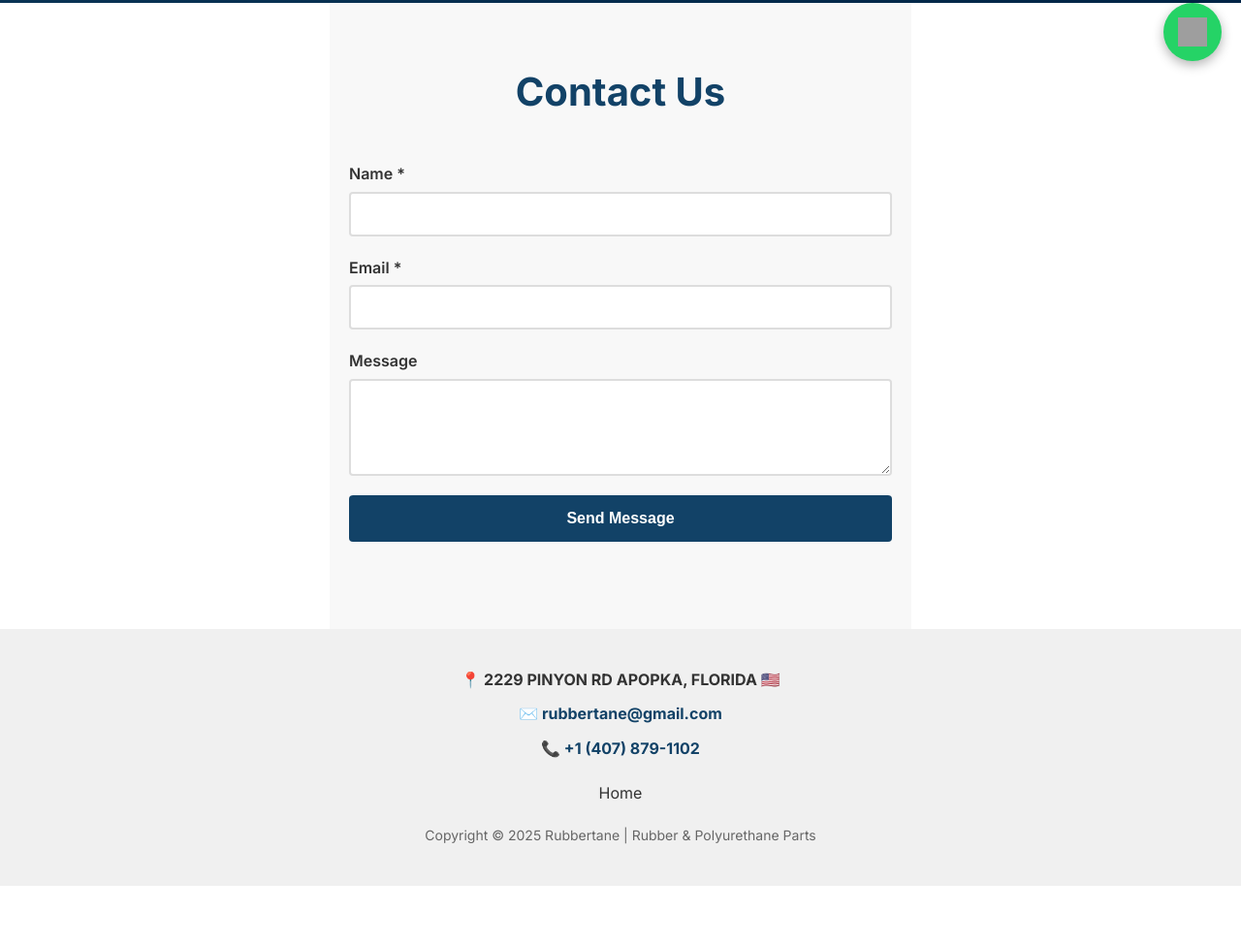
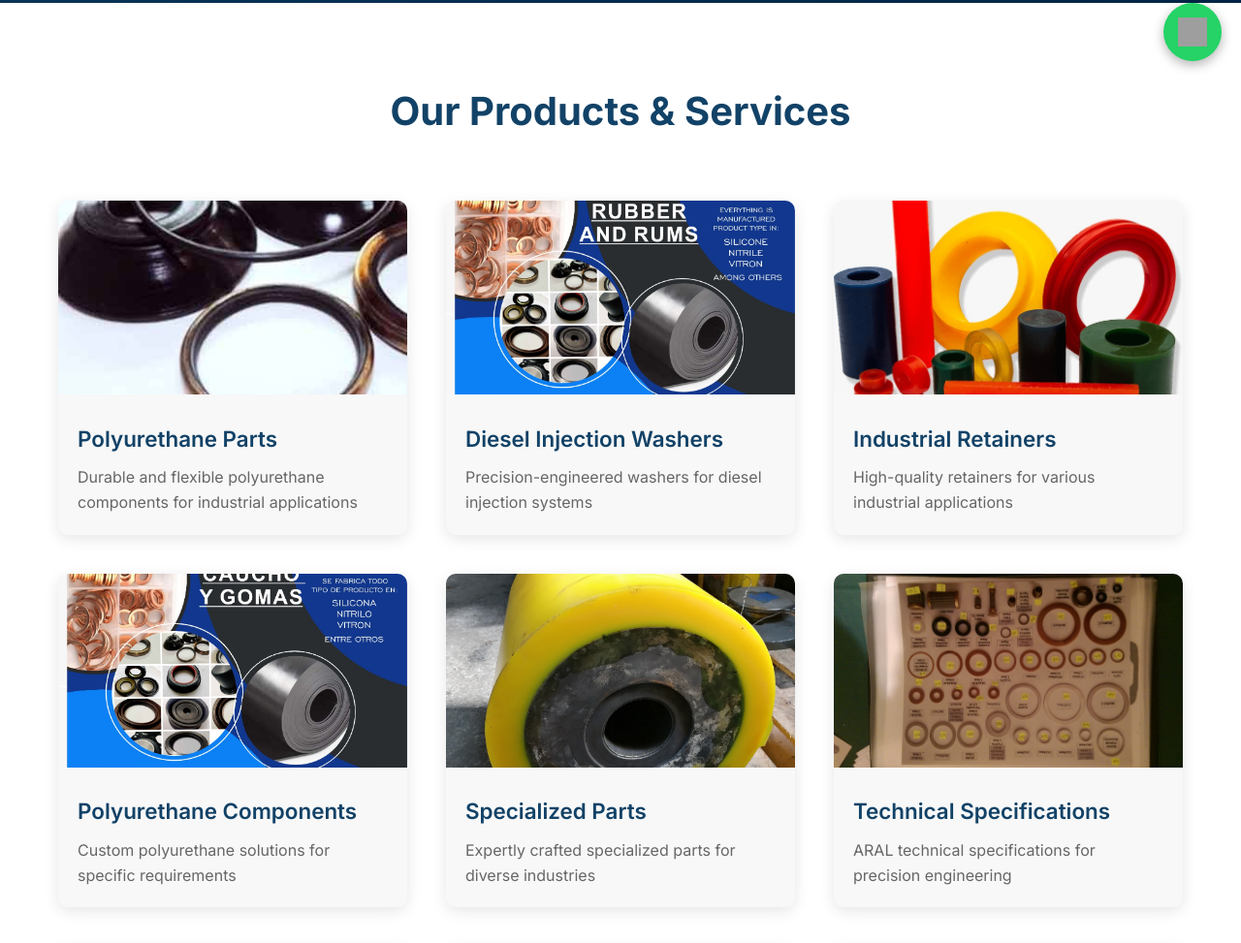
Before and after one commit to GloriaBravo/Rubbertane, a plain HTML site: page index.html in a window 1280 px wide. Shown: the part 717-1690 px from the top of the page at 97% size. Before the commit the page ends 1631 px from the top, so only its background shows below. Drawn offline with Linux system fonts and the light colour scheme; grey boxes are pictures that could not be loaded.

Commit message:
Add organized services/products section with all images and descriptions

```diff
--- a/index.html
+++ b/index.html
@@ -102,6 +102,73 @@
             </div>
         </section>
 
+        <!-- Services Section -->
+        <section class="services-section" aria-labelledby="services-heading">
+            <h2 id="services-heading">Our Products & Services</h2>
+            <div class="services-grid">
+                <div class="service-item">
+                    <img src="images/imagen2.jpeg" alt="Polyurethane Products" loading="lazy">
+                    <h3>Polyurethane Parts</h3>
+                    <p>Durable and flexible polyurethane components for industrial applications</p>
+                </div>
+                <div class="service-item">
+                    <img src="images/imagen3.jpeg" alt="Diesel Injection Washers" loading="lazy">
+                    <h3>Diesel Injection Washers</h3>
+                    <p>Precision-engineered washers for diesel injection systems</p>
+                </div>
+                <div class="service-item">
+                    <img src="images/imagen4.jpeg" alt="Industrial Retainers" loading="lazy">
+                    <h3>Industrial Retainers</h3>
+                    <p>High-quality retainers for various industrial applications</p>
+                </div>
+                <div class="service-item">
+                    <img src="images/imagen5.jpeg" alt="Polyurethane Components" loading="lazy">
+                    <h3>Polyurethane Components</h3>
+                    <p>Custom polyurethane solutions for specific requirements</p>
+                </div>
+                <div class="service-item">
+                    <img src="images/imagen6.jpeg" alt="Specialized Parts" loading="lazy">
+                    <h3>Specialized Parts</h3>
+                    <p>Expertly crafted specialized parts for diverse industries</p>
+                </div>
+                <div class="service-item">
+                    <img src="images/imagen7.jpeg" alt="Technical Specifications" loading="lazy">
+                    <h3>Technical Specifications</h3>
+                    <p>ARAL technical specifications for precision engineering</p>
+                </div>
+                <div class="service-item">
+                    <img src="images/imagen8.jpeg" alt="Quality Products" loading="lazy">
+                    <h3>Quality Products</h3>
+                    <p>Innovative products designed for optimal performance</p>
+                </div>
+                <div class="service-item">
+                    <img src="images/imagen9.jpeg" alt="Manufacturing Excellence" loading="lazy">
+                    <h3>Manufacturing Excellence</h3>
+                    <p>Quality guaranteed in every piece we produce</p>
+                </div>
+                <div class="service-item">
+                    <img src="images/imagen10.jpeg" alt="Advanced Materials" loading="lazy">
+                    <h3>Advanced Materials</h3>
+                    <p>Cutting-edge materials for superior product performance</p>
+                </div>
+                <div class="service-item">
+                    <img src="images/imagen11.jpeg" alt="Custom Solutions" loading="lazy">
+                    <h3>Custom Solutions</h3>
+                    <p>Tailored solutions to meet your specific needs</p>
+                </div>
+                <div class="service-item">
+                    <img src="images/imagen12.jpeg" alt="Industrial Applications" loading="lazy">
+                    <h3>Industrial Applications</h3>
+                    <p>Versatile products for various industrial applications</p>
+                </div>
+                <div class="service-item">
+                    <img src="images/imagen13.jpeg" alt="Precision Engineering" loading="lazy">
+                    <h3>Precision Engineering</h3>
+                    <p>Precision-crafted components for demanding environments</p>
+                </div>
+            </div>
+        </section>
+
         <!-- Contact Form -->
         <section id="contact" class="contact-section" aria-labelledby="contact-heading">
             <h2 id="contact-heading">Contact Us</h2>
--- a/script.js
+++ b/script.js
@@ -138,7 +138,7 @@ function initScrollAnimations() {
     }, observerOptions);
 
     // Observe elements for animation
-    const animateElements = document.querySelectorAll('.contact-section');
+    const animateElements = document.querySelectorAll('.services-section, .contact-section');
     animateElements.forEach(el => observer.observe(el));
 }
 
--- a/styles.css
+++ b/styles.css
@@ -343,6 +343,67 @@ body {
     background: rgba(0, 0, 0, 0.8);
 }
 
+/* Services Section */
+.services-section {
+    padding: 80px 20px;
+    max-width: 1200px;
+    margin: 0 auto;
+    background: #fff;
+}
+
+.services-section h2 {
+    text-align: center;
+    margin-bottom: 60px;
+    font-size: 2.5rem;
+    color: #124267;
+}
+
+.services-grid {
+    display: grid;
+    grid-template-columns: repeat(auto-fit, minmax(300px, 1fr));
+    gap: 40px;
+    margin-bottom: 40px;
+}
+
+.service-item {
+    background: #f8f8f8;
+    border-radius: 10px;
+    overflow: hidden;
+    box-shadow: 0 4px 15px rgba(0, 0, 0, 0.1);
+    transition: transform 0.3s ease, box-shadow 0.3s ease;
+}
+
+.service-item:hover {
+    transform: translateY(-5px);
+    box-shadow: 0 8px 25px rgba(0, 0, 0, 0.15);
+}
+
+.service-item img {
+    width: 100%;
+    height: 200px;
+    object-fit: cover;
+    transition: transform 0.3s ease;
+}
+
+.service-item:hover img {
+    transform: scale(1.05);
+}
+
+.service-item h3 {
+    padding: 20px 20px 10px;
+    margin: 0;
+    font-size: 1.4rem;
+    color: #124267;
+    font-weight: 600;
+}
+
+.service-item p {
+    padding: 0 20px 20px;
+    margin: 0;
+    color: #666;
+    line-height: 1.6;
+}
+
 /* Contact Section */
 .contact-section {
     padding: 60px 20px;
@@ -559,6 +620,24 @@ body {
         font-size: 1.1rem;
     }
 
+    .services-section {
+        padding: 60px 20px;
+    }
+
+    .services-section h2 {
+        font-size: 2rem;
+        margin-bottom: 40px;
+    }
+
+    .services-grid {
+        grid-template-columns: repeat(auto-fit, minmax(280px, 1fr));
+        gap: 30px;
+    }
+
+    .service-item h3 {
+        font-size: 1.2rem;
+    }
+
     .product-gallery h2,
     .contact-section h2 {
         font-size: 2rem;
```
